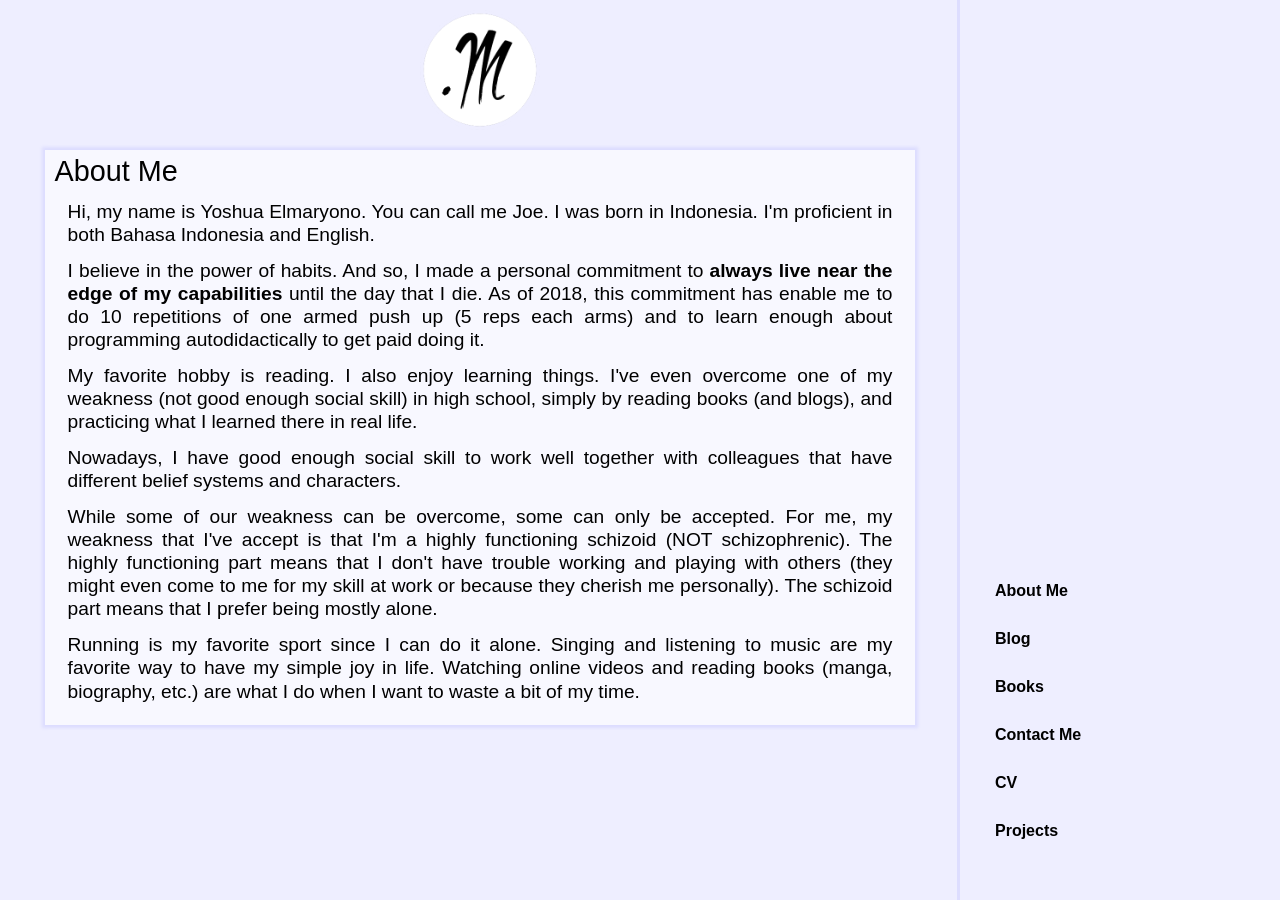
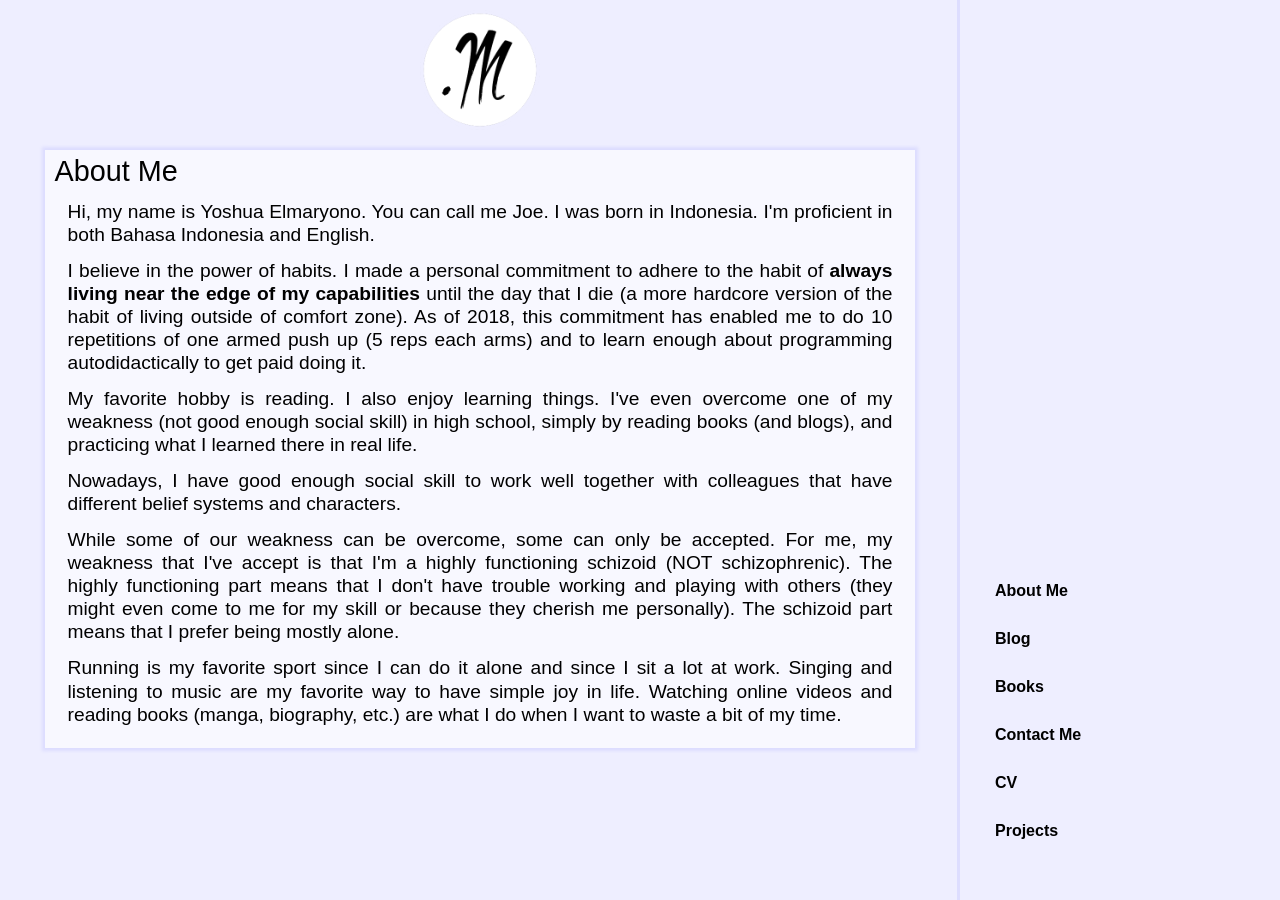
Before and after one commit to dotm/dotm.github.io, a Jekyll site: the page built from about.html, in a window 1280 px wide. Built offline with Jekyll 4.4.1, drawn with Linux system fonts in a browser that asks for light colours.

Commit message:
Update about.html

```diff
--- a/about.html
+++ b/about.html
@@ -11,15 +11,15 @@
 
     <p>Hi, my name is Yoshua Elmaryono. You can call me Joe. I was born in Indonesia. I'm proficient in both Bahasa Indonesia and English.</p>
 
-    <p>I believe in the power of habits. And so, I made a personal commitment to <strong>always live near the edge of my capabilities</strong> until the day that I die. As of 2018, this commitment has enable me to do 10 repetitions of one armed push up (5 reps each arms) and to learn enough about programming autodidactically to get paid doing it.</p>
+    <p>I believe in the power of habits. I made a personal commitment to adhere to the habit of <strong>always living near the edge of my capabilities</strong> until the day that I die (a more hardcore version of the habit of living outside of comfort zone). As of 2018, this commitment has enabled me to do 10 repetitions of one armed push up (5 reps each arms) and to learn enough about programming autodidactically to get paid doing it.</p>
 
     <p>My favorite hobby is reading. I also enjoy learning things. I've even overcome one of my weakness (not good enough social skill) in high school, simply by reading books (and blogs), and practicing what I learned there in real life.</p>
 
     <p>Nowadays, I have good enough social skill to work well together with colleagues that have different belief systems and characters.</p>
 
-    <p>While some of our weakness can be overcome, some can only be accepted. For me, my weakness that I've accept is that I'm a highly functioning schizoid (NOT schizophrenic). The highly functioning part means that I don't have trouble working and playing with others (they might even come to me for my skill at work or because they cherish me personally). The schizoid part means that I prefer being mostly alone.</p>
+    <p>While some of our weakness can be overcome, some can only be accepted. For me, my weakness that I've accept is that I'm a highly functioning schizoid (NOT schizophrenic). The highly functioning part means that I don't have trouble working and playing with others (they might even come to me for my skill or because they cherish me personally). The schizoid part means that I prefer being mostly alone.</p>
 
-    <p>Running is my favorite sport since I can do it alone. Singing and listening to music are my favorite way to have my simple joy in life. Watching online videos and reading books (manga, biography, etc.) are what I do when I want to waste a bit of my time.</p>
+    <p>Running is my favorite sport since I can do it alone and since I sit a lot at work. Singing and listening to music are my favorite way to have simple joy in life. Watching online videos and reading books (manga, biography, etc.) are what I do when I want to waste a bit of my time.</p>
 
   </article>
 </section>
```
